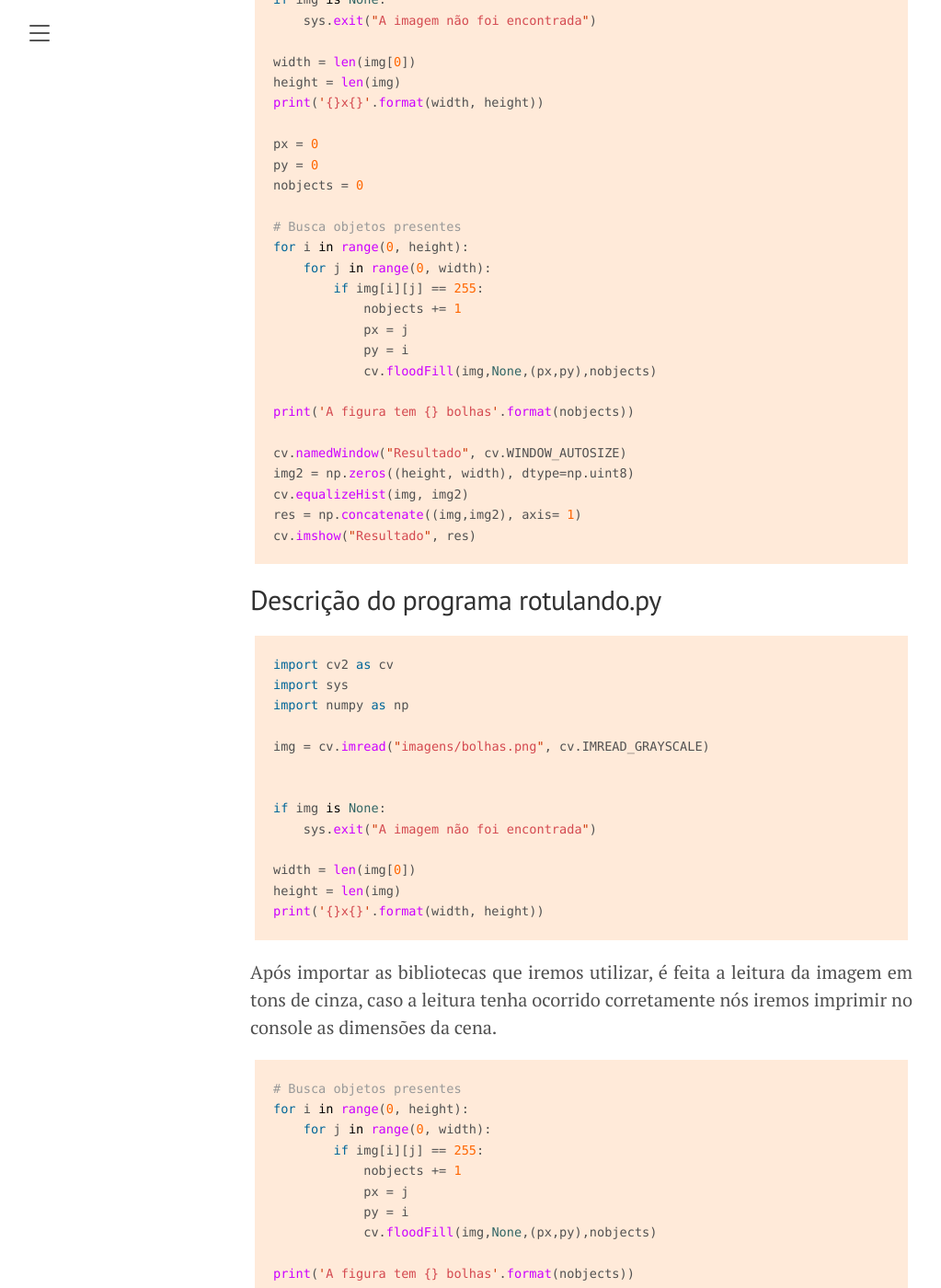
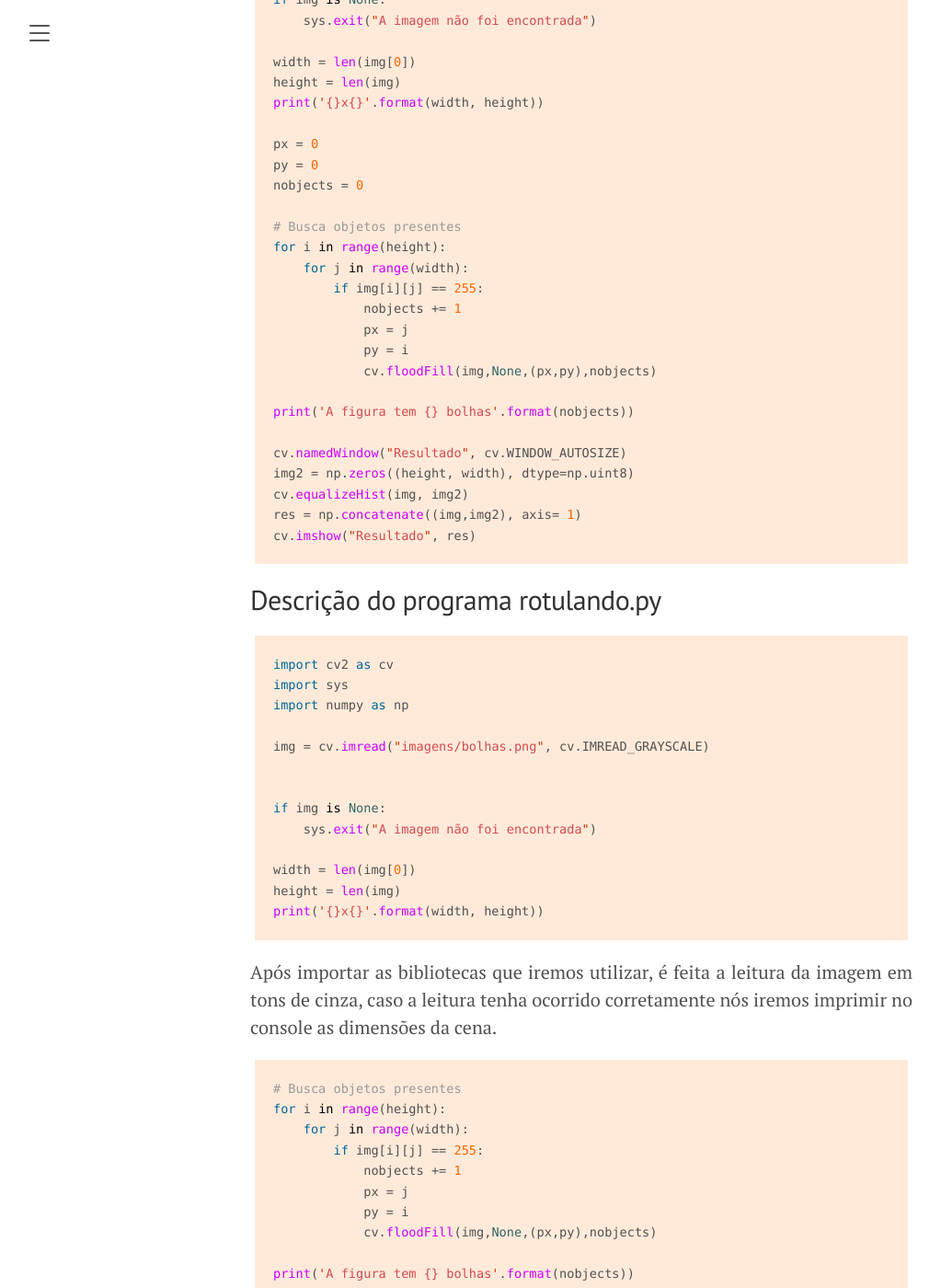
Before and after one commit to lucasamds/lucasamds.github.io, a Jekyll site: the page built from _posts/2021-02-26-preenchendo-regiões.md, in a window 1280 px wide and 1400 px high, scrolled down 973 px. Shown: the whole window at 92% size, without its empty margins (8-1031 px from the left). Built offline with Jekyll 4.4.1, drawn with Linux system fonts in a browser that asks for light colours; some of the changed text lies outside the part shown.

Commit message:
Update 2021-02-26-preenchendo-regiões.md

```diff
--- a/_posts/2021-02-26-preenchendo-regiões.md
+++ b/_posts/2021-02-26-preenchendo-regiões.md
@@ -35,8 +35,8 @@ py = 0
 nobjects = 0
 
 # Busca objetos presentes
-for i in range(0, height):
-    for j in range(0, width):
+for i in range(height):
+    for j in range(width):
         if img[i][j] == 255:
             nobjects += 1
             px = j
@@ -78,8 +78,8 @@ Após importar as bibliotecas que iremos utilizar, é feita a leitura da imagem
 {% highlight python %}
 
 # Busca objetos presentes
-for i in range(0, height):
-    for j in range(0, width):
+for i in range(height):
+    for j in range(width):
         if img[i][j] == 255:
             nobjects += 1
             px = j
@@ -114,8 +114,8 @@ A figura tem 32 bolhas
 O leitor atento pode observar que o <a href="#trecho">trecho</a> de código que realiza o preenchimento das regiões poderá apresentar um mal comportamento nos casos que existem mais de 255 objetos na cena, isto ocorre pois a variável que conta a quantidade de elementos na cena também é responsável por dizer o nível de cinza a ser aplicado, como nosso intervalo de valores é **[0,255]**, valores superiores não seriam representados. Uma possível solução para o problema seria limitar a contagem até o valor máximo de 255, imprimindo uma mensagem de erro e encerrando o programa nos casos que a quantidade limite é superado:
 {% highlight python %}
 
-for i in range(0, height):
-    for j in range(0, width):
+for i in range(height):
+    for j in range(width):
         if img[i][j] == 255:
             nobjects += 1
             if(nobjects > 255):
@@ -154,13 +154,13 @@ print('{}x{}'.format(width, height))
 nobjects = 0
 
 # Mudando o valor das bordas para 0
-for i in range(0, width):
+for i in range(width):
     if img[0][i] == 255:
         cv.floodFill(img, None, (i, 0), 0)
     if img[height - 1][i] == 255:
         cv.floodFill(img, None, (i, height-1), 0)
 
-for i in range(0, height):
+for i in range(height):
     if img[i][0] == 255:
         cv.floodFill(img, None, (0, i), 0)
     if img[i][width - 1] == 255:
@@ -169,8 +169,8 @@ for i in range(0, height):
 img2 = img.copy()
 
 # Busca objetos presentes
-for i in range(0, height):
-    for j in range(0, width):
+for i in range(height):
+    for j in range(width):
         if img[i][j] == 255:
             nobjects += 1
             cv.floodFill(img, None, (j, i), nobjects)
@@ -187,8 +187,8 @@ comFuro = 0
 semFuro = 0
 
 # Contar objetos com e sem furos
-for i in range(0, height):
-    for j in range(0, width):
+for i in range(height):
+    for j in range(width):
         if img[i][j] == 0:
             comFuro += 1
             cv.floodFill(img, None, (j, i), 255)
@@ -219,13 +219,13 @@ A lógica utilizada para resolver o problema é a seguinte: primeiro vamos remov
 {% highlight python %}
 
 # Mudando o valor das bordas para 0
-for i in range(0, width):
+for i in range(width):
     if img[0][i] == 255:
         cv.floodFill(img, None, (i, 0), 0)
     if img[height - 1][i] == 255:
         cv.floodFill(img, None, (i, height-1), 0)
 
-for i in range(0, height):
+for i in range(height):
     if img[i][0] == 255:
         cv.floodFill(img, None, (0, i), 0)
     if img[i][width - 1] == 255:
@@ -237,8 +237,8 @@ Aqui, ao encontrar um pixel com valor `255` em alguma das bordas da cena, preenc
 {% highlight python %}
 
 # Busca objetos presentes
-for i in range(0, height):
-    for j in range(0, width):
+for i in range(height):
+    for j in range(width):
         if img[i][j] == 255:
             nobjects += 1
             cv.floodFill(img, None, (j, i), nobjects)
@@ -260,8 +260,8 @@ Nesta linha nós fazemos com que o fundo da cena se torne branco ("255"), é imp
 {% highlight python %}
 
 # Contar objetos com e sem furos
-for i in range(0, height):
-    for j in range(0, width):
+for i in range(height):
+    for j in range(width):
         if img[i][j] == 0:
             comFuro += 1
             cv.floodFill(img, None, (j, i), 255)
```
